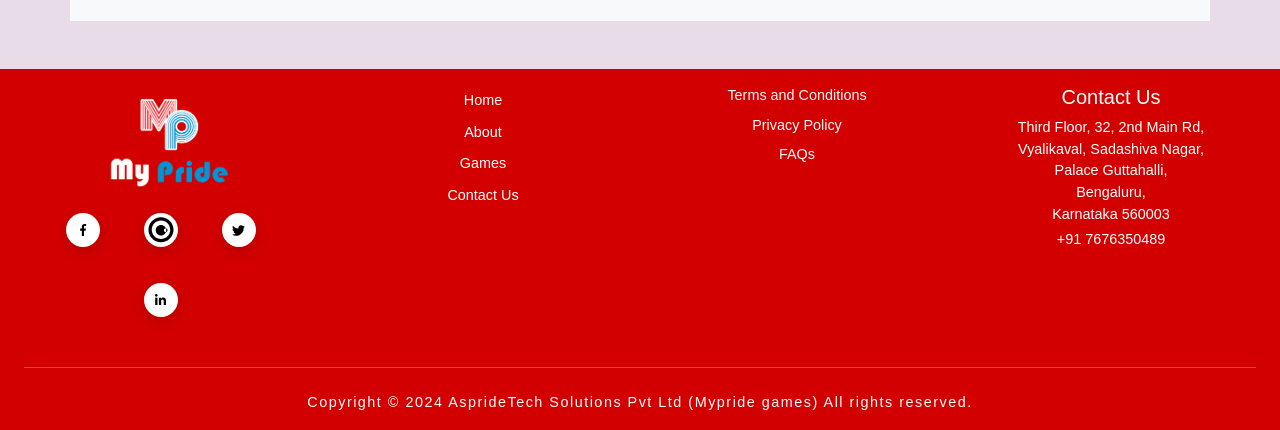
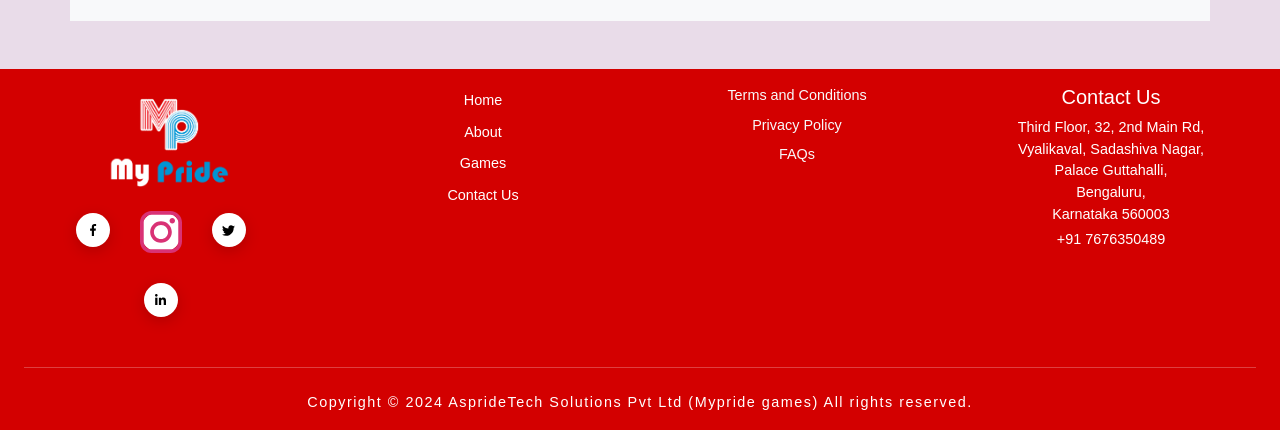
Before and after one commit to PraveenKalmath12/MyPride, a plain HTML site: page index.html in a window 1280 px wide. Shown: the part 6667-7097 px from the top of the page. Drawn offline with nearby package versions, Linux system fonts and the light colour scheme.

Commit message:
first commit5

```diff
--- a/index.html
+++ b/index.html
@@ -531,32 +531,32 @@
                   </svg>
               </a>
             </div>
-            <div class="me-3 mb-2">
+            <div class="me-3 mt-2">
               <a href="https://www.instagram.com/mypridegames/">
-                <svg width="62" height="62" viewBox="0 0 62 62" fill="none" xmlns="http://www.w3.org/2000/svg">
-                  <g filter="url(#filter0_d_49_206)">
-                    <circle cx="31" cy="27" r="17" fill="white"/>
+                <svg width="42" height="42" viewBox="0 0 169.063 169.063" xmlns="http://www.w3.org/2000/svg">
+                  <g>
+                    <circle cx="84.531" cy="84.531" r="84.531" fill="white"/>
+                    <path d="M122.406,0H46.654C20.929,0,0,20.93,0,46.655v75.752c0,25.726,20.929,46.655,46.654,46.655h75.752
+                                          c25.727,0,46.656-20.93,46.656-46.655V46.655C169.063,20.93,148.133,0,122.406,0z M154.063,122.407
+                                          c0,17.455-14.201,31.655-31.656,31.655H46.654C29.2,154.063,15,139.862,15,122.407V46.655C15,29.201,29.2,15,46.654,15h75.752
+                                          c17.455,0,31.656,14.201,31.656,31.655V122.407z" fill="rgb(217, 50, 117)"/>
+                    <path d="M84.531,40.97c-24.021,0-43.563,19.542-43.563,43.563c0,24.02,19.542,43.561,43.563,43.561s43.563-19.541,43.563-43.561
+                                          C128.094,60.512,108.552,40.97,84.531,40.97z M84.531,113.093c-15.749,0-28.563-12.812-28.563-28.561
+                                          c0-15.75,12.813-28.563,28.563-28.563s28.563,12.813,28.563,28.563C113.094,100.281,100.28,113.093,84.531,113.093z" fill="rgb(217, 50, 117)"/>
+                    <path d="M129.921,28.251c-2.89,0-5.729,1.17-7.77,3.22c-2.051,2.04-3.23,4.88-3.23,7.78c0,2.891,1.18,5.73,3.23,7.78
+                                          c2.04,2.04,4.88,3.22,7.77,3.22c2.9,0,5.73-1.18,7.78-3.22c2.05-2.05,3.22-4.89,3.22-7.78c0-2.9-1.17-5.74-3.22-7.78
+                                          C135.661,29.421,132.821,28.251,129.921,28.251z" fill="rgb(217, 50, 117)"/>
                   </g>
-                  <path d="M31 14.273c-6.904 0-12.545 5.64-12.545 12.545 0 6.904 5.64 12.545 12.545 12.545 6.904 0 12.545-5.64 12.545-12.545 0-6.904-5.64-12.545-12.545-12.545zm0 21.818c-5.11 0-9.273-4.163-9.273-9.273 0-5.11 4.163-9.273 9.273-9.273 5.11 0 9.273 4.163 9.273 9.273 0 5.11-4.163 9.273-9.273 9.273zm0-14.182c-2.906 0-5.273 2.367-5.273 5.273 0 2.906 2.367 5.273 5.273 5.273 2.906 0 5.273-2.367 5.273-5.273 0-2.906-2.367-5.273-5.273-5.273zm6.545 5.273c0 1.021-.854 1.818-1.818 1.818-1.021 0-1.818-.854-1.818-1.818 0-1.021.854-1.818 1.818-1.818 1.021 0 1.818.854 1.818 1.818z" fill="black"/>
-                  <defs>
-                    <filter id="filter0_d_49_206" x="0.000976562" y="0" width="62" height="62" filterUnits="userSpaceOnUse" color-interpolation-filters="sRGB">
-                      <feFlood flood-opacity="0" result="BackgroundImageFix"/>
-                      <feColorMatrix in="SourceAlpha" type="matrix" values="0 0 0 0 0 0 0 0 0 0 0 0 0 0 0 0 0 0 127 0" result="hardAlpha"/>
-                      <feOffset dy="4"/>
-                      <feGaussianBlur stdDeviation="7"/>
-                      <feColorMatrix type="matrix" values="0 0 0 0 0 0 0 0 0 0 0 0 0 0 0 0 0 0 0.15 0"/>
-                      <feBlend mode="normal" in2="BackgroundImageFix" result="effect1_dropShadow_49_206"/>
-                      <feBlend mode="normal" in="SourceGraphic" in2="effect1_dropShadow_49_206" result="shape"/>
-                    </filter>
-                  </defs>
                 </svg>
+
+
 
 
 
               </a>
             </div>
             <div class="me-3 mb-2">
-              <a href="">
+              <a href="https://x.com/MyPridegames">
                 <svg width="62" height="62" viewBox="0 0 62 62" fill="none" xmlns="http://www.w3.org/2000/svg">
                   <g filter="url(#filter0_d_49_217)">
                   <circle cx="31.001" cy="27" r="17" fill="white"/>
@@ -582,7 +582,7 @@
               </a>
             </div>
             <div class="me-3 mb-2">
-              <a href="">
+              <a href="https://www.linkedin.com/company/mypride-games/">
                 <svg width="62" height="62" viewBox="0 0 62 62" fill="none" xmlns="http://www.w3.org/2000/svg">
                   <g filter="url(#filter0_d_49_224)">
                   <circle cx="31.001" cy="27" r="17" fill="white"/>
```
